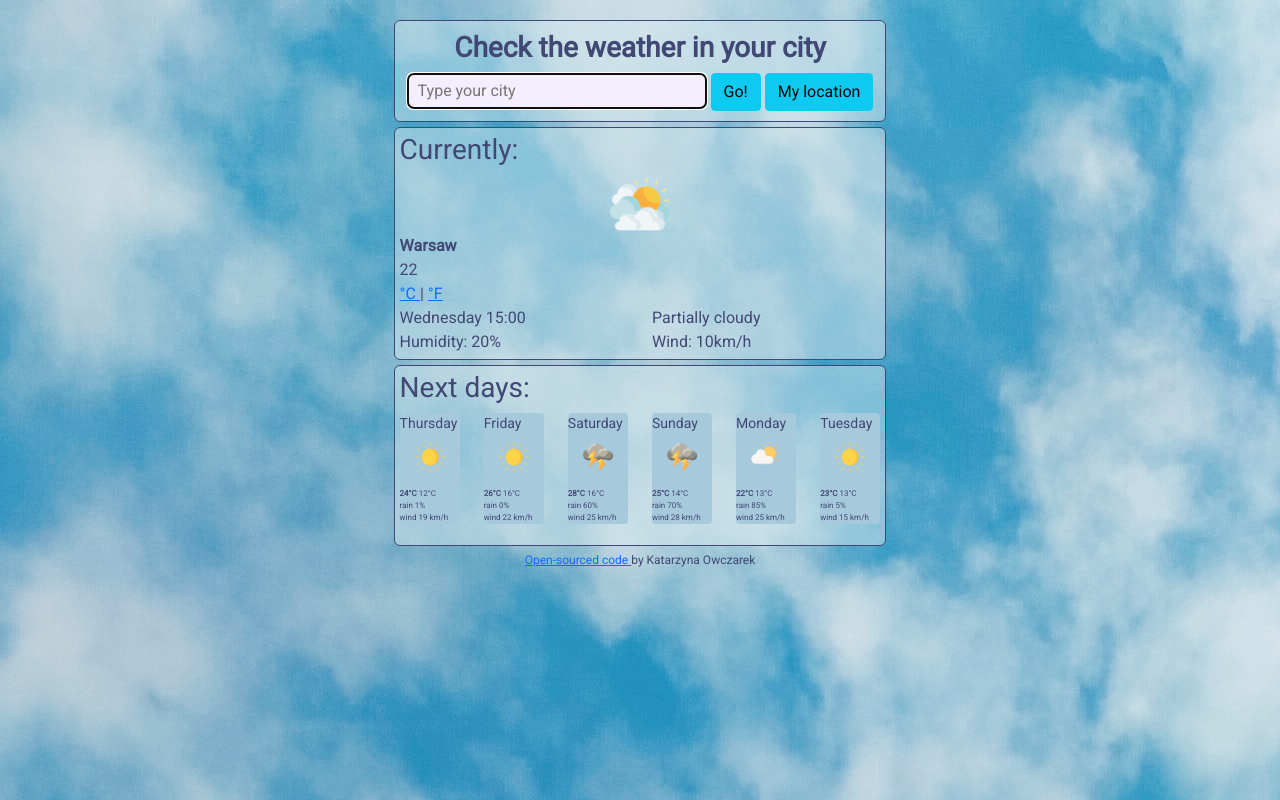
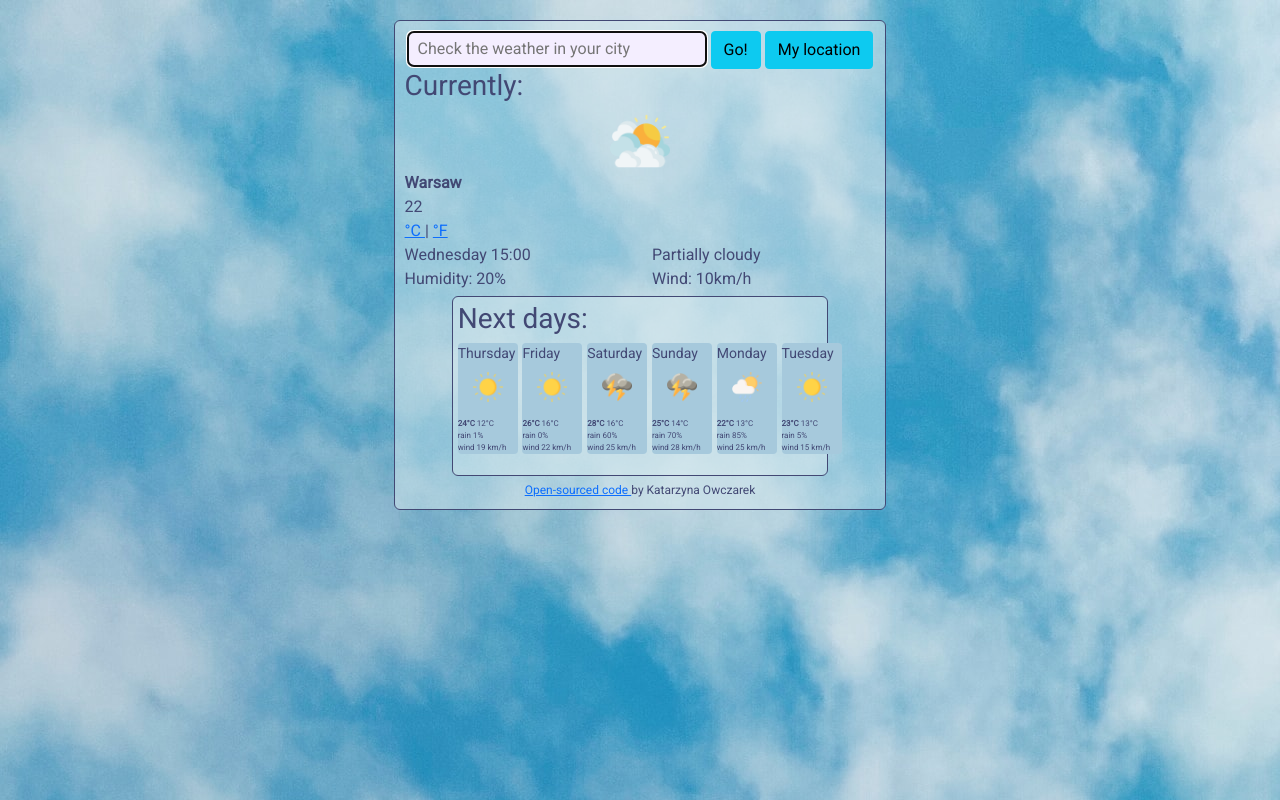
Before and after one commit to KatarzynaOw/Weather-App, a website built with Parcel: page index.html in a window 1280 px wide. Built offline with nearby package versions, Linux system fonts and the light colour scheme.

Commit message:
Updated html

```diff
--- a/index.html
+++ b/index.html
@@ -29,11 +29,10 @@
   <body>
     <div class="container">
       <div class="header">
-        <h2><strong>Check the weather in your city</strong></h2>
-        <form id="search-city">
+          <form id="search-city">
           <input
             type="text"
-            placeholder="Type your city"
+            placeholder="Check the weather in your city"
             class="city-field"
             autofocus
             id="city-input"
@@ -42,9 +41,6 @@
         <button class="btn btn-info" id="current-location-btn">My location
         </button>
       </form>
-      </div>
-
-      <div class="currently">
         <h3>Currently:</h3>
 
         <img src="icons/cloudy.png" width="60" class="current-icon" />
@@ -65,7 +61,7 @@
           <div class="col-6"> Humidity: <span id="humidity">20</span>%</div>
           <div class="col-6"> Wind: <span id="wind">10</span>km/h</div>
         </div>
-      </div>
+
 
       <div class="next-days">
         <h3>Next days:</h3>
```
